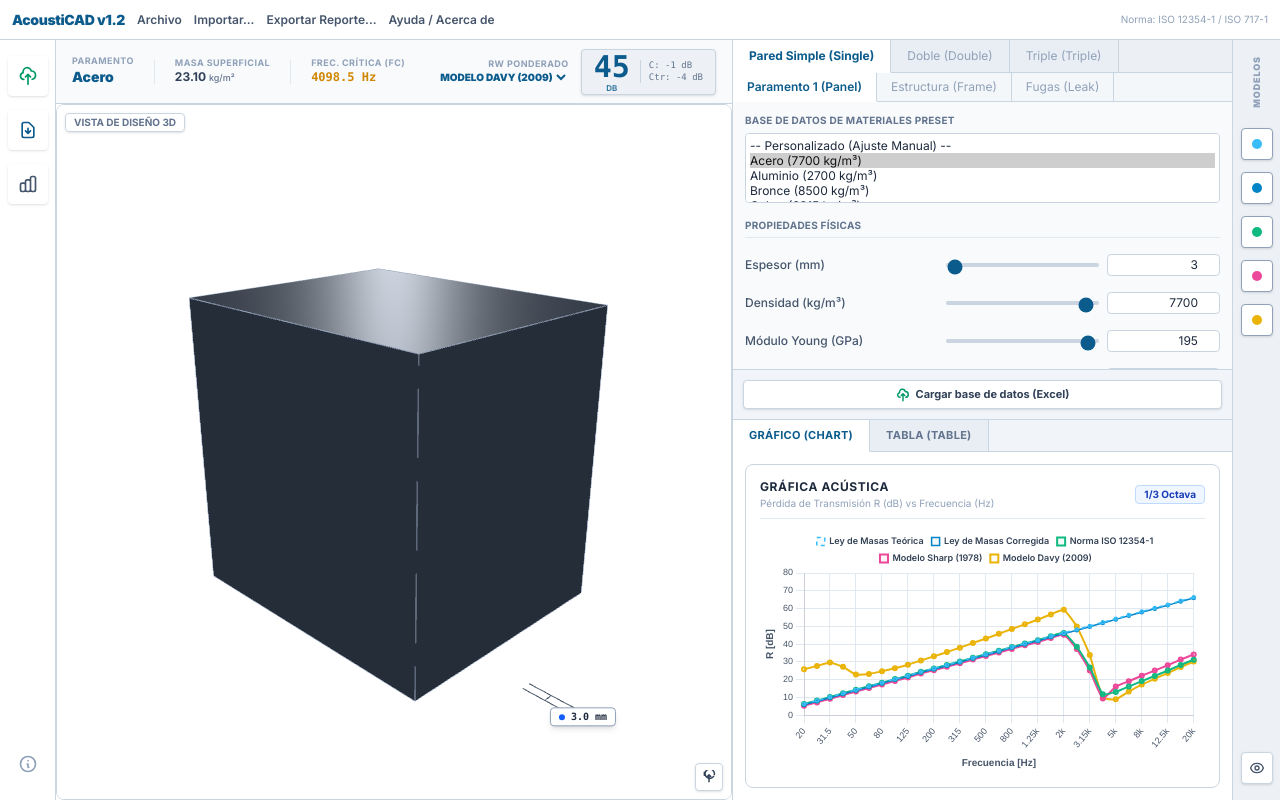
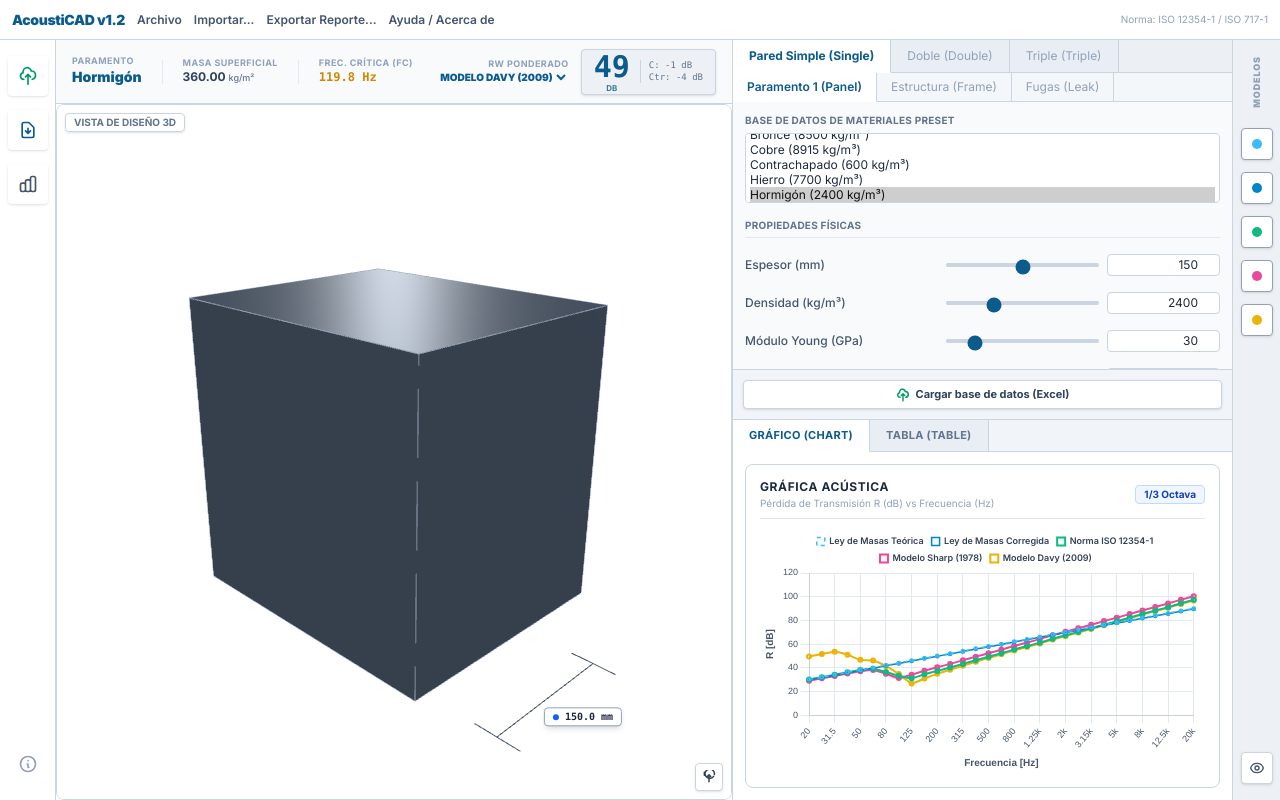
Before and after one commit to jero-scafati/insulation-acoustics, a Vue app: page / in a window 1280 px wide. Built offline with nearby package versions, Linux system fonts and the light colour scheme.

Commit message:
chore: change default active material to Hormigón (Concrete)

```diff
--- a/src/App.vue
+++ b/src/App.vue
@@ -418,7 +418,7 @@ const FRECUENCIAS_TERCIO = [
 ];
 
 const presets = ref([...materialPresets]);
-const activeMaterial = ref({ ...presets.value[0] });
+const activeMaterial = ref({ ...presets.value[6] });
 
 // UI conmutable tab states
 const activeAnalysisTab = ref('chart');
```
